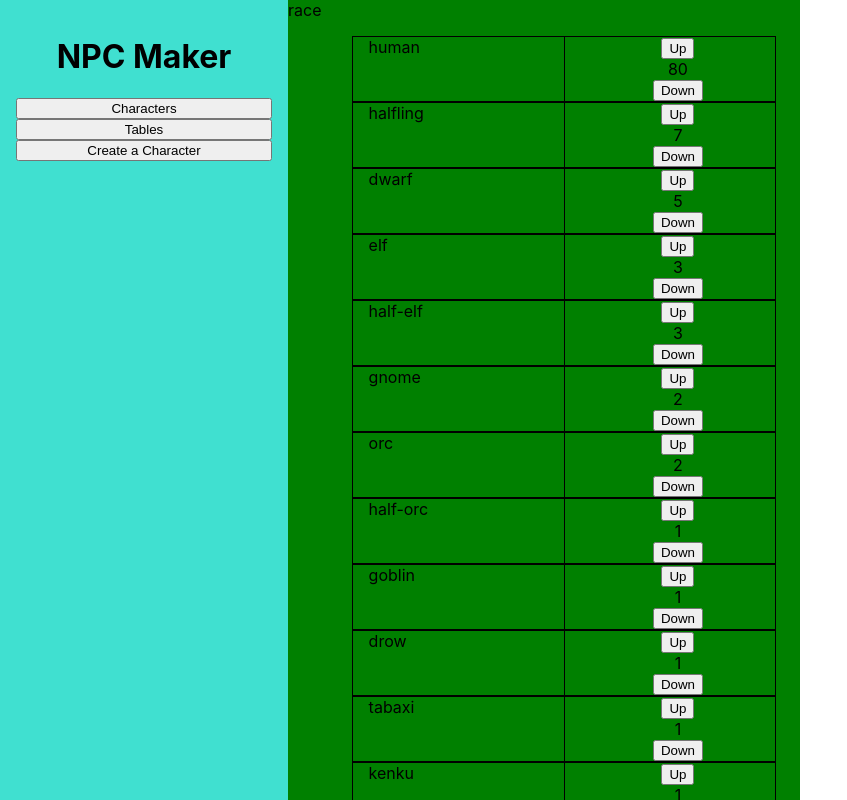
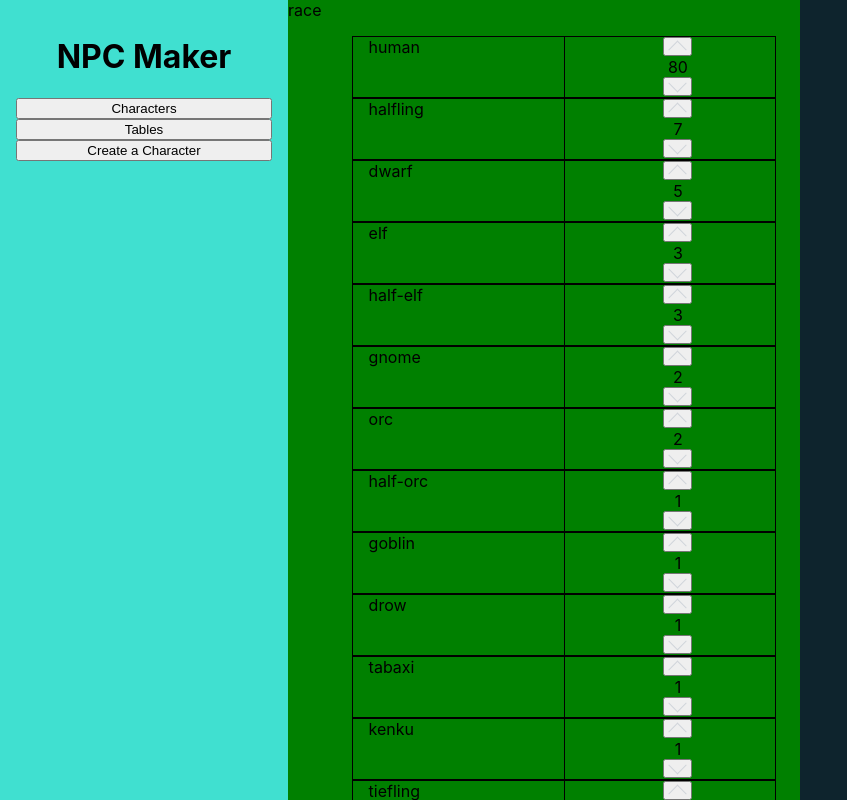
Before and after one commit to ClaySamuelC/NPC-Maker, a React app: page / in a window 1280 px wide. Shown: the top 800 px of the page, without its empty margins (0-847 px from the left). Built offline with nearby package versions, Linux system fonts and the light colour scheme.

Commit message:
Change weight change button style and change background-color.

```diff
--- a/src/components/App.css
+++ b/src/components/App.css
@@ -1,6 +1,7 @@
 .app {
   height: 100%;
   display: flex;
+  background-color: #0e242d;
 }
 
 .characterSheet {
--- a/src/components/Weight/Weight.css
+++ b/src/components/Weight/Weight.css
@@ -3,3 +3,22 @@
   padding-left: 1em;
   flex: 1 1 0%;
 }
+
+.arrowButton {
+  background-color: transparent;
+
+  height: 12px;
+  width: 12px;
+}
+
+.arrowButtonUp {
+  border-left: 1px solid #d1d5db;
+  border-top: 1px solid #d1d5db;
+  transform: translateY(25%) rotate(45deg);
+}
+
+.arrowButtonDown {
+  border-bottom: 1px solid #d1d5db;
+  border-right: 1px solid #d1d5db;
+  transform: translateY(-25%) rotate(45deg);
+}
--- a/src/components/Weight/Weight.jsx
+++ b/src/components/Weight/Weight.jsx
@@ -13,9 +13,15 @@ const Weight = ({row, setWeight}) => {
 
   return (
     <div className="weightContainer">
-      <button className="weightUp" onClick={() => changeWeight(1)}>Up</button>
+      <button className="arrowButtons" onClick={() => changeWeight(1)}>
+        <div className="arrowButton arrowButtonUp" />
+      </button>
+
       <div className="weightValue">{row.weight}</div>
-      <button className="weightDown" onClick={() => changeWeight(-1)}>Down</button>
+
+      <button className="arrowButtons" onClick={() => changeWeight(-1)}>
+        <div className="arrowButton arrowButtonDown" />
+      </button>
     </div>
   )
 }
```
